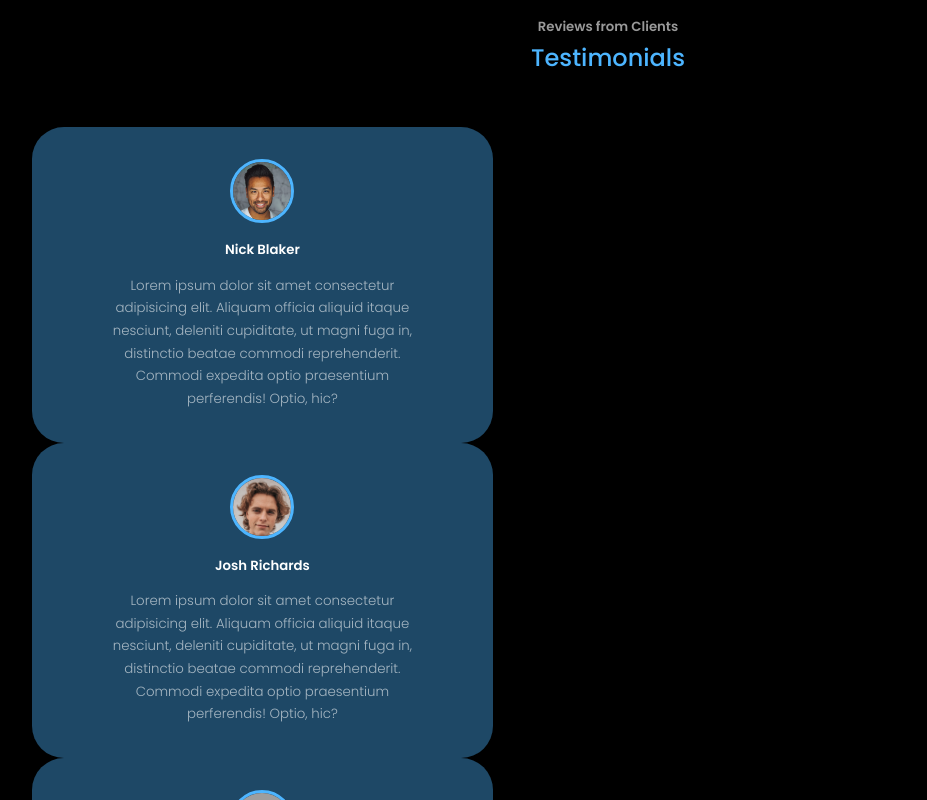
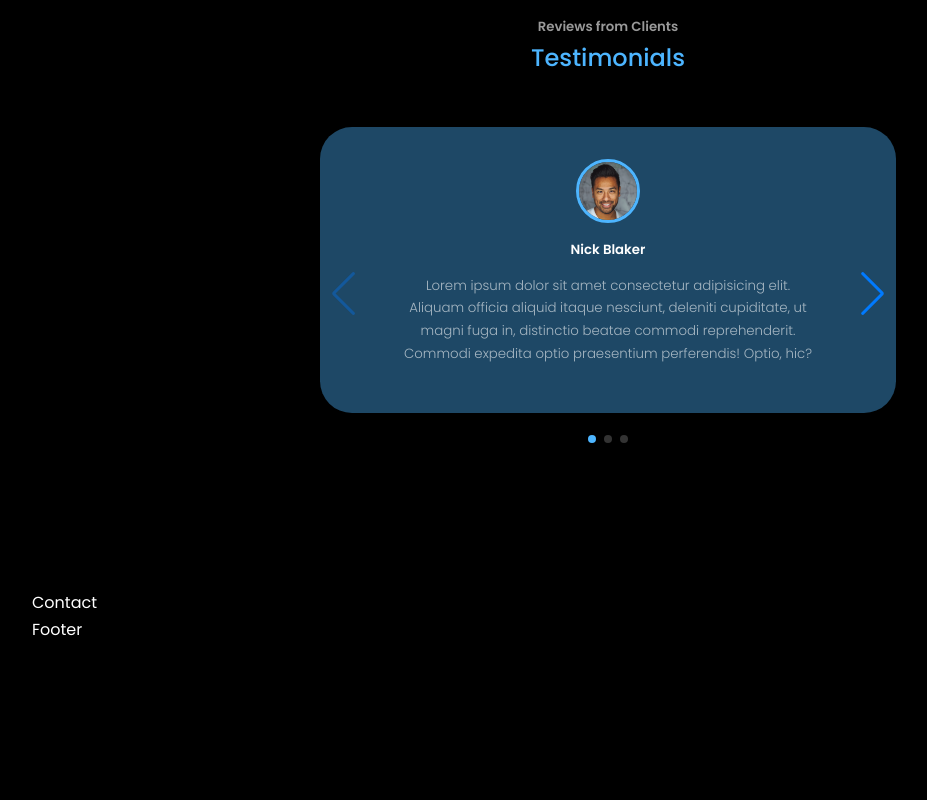
Before and after one commit to miguellutz/react-portfolio-website, a React (Create React App) app: page / in a window 1280 px wide. Shown: the part 3420-4220 px from the top of the page, without its empty margins (32-959 px from the left). After the commit the page ends 4064 px from the top, so only its background shows below. Built offline with nearby package versions, Linux system fonts and the light colour scheme; grey boxes are pictures that could not be loaded.

Commit message:
Testimonial section styling + swiper.js carousel for client testimonials

```diff
--- a/src/components/testimonials/Testimonials.jsx
+++ b/src/components/testimonials/Testimonials.jsx
@@ -3,6 +3,17 @@ import './testimonials.css'
 import AVTR1 from '../../assets/avatar_1.jpeg'
 import AVTR2 from '../../assets/avatar_2.jpeg'
 import AVTR3 from '../../assets/avatar_3.jpeg'
+
+// import Swiper core and required modules
+import { Navigation, Pagination, Scrollbar } from 'swiper';
+
+import { Swiper, SwiperSlide } from 'swiper/react';
+
+// Import Swiper styles
+import 'swiper/css';
+import 'swiper/css/navigation';
+import 'swiper/css/pagination';
+import 'swiper/css/scrollbar';
 
 const data = [
   {
@@ -28,21 +39,27 @@ const Testimonials = () => {
       <h5>Reviews from Clients</h5>
       <h2>Testimonials</h2>
 
-      <div className="container testimonials__container">
+      <Swiper className="container testimonials__container"
+      // install Swiper modules
+      modules={[Navigation, Pagination, Scrollbar]}
+      spaceBetween={40}
+      slidesPerView={1}
+      navigation
+      pagination={{ clickable: true }}>
         {
           data.map(({avatar, name, review}, index) => {
             return(
-              <article key={index} className="testimonial">
+              <SwiperSlide key={index} className="testimonial">
                 <div className="client__avatar">
                   <img src={avatar} alt={name} />
                 </div>
                 <h5 className="client__name">{name}</h5>
                 <small className="client__review">{review}</small>
-              </article>
+              </SwiperSlide>
             )
           })
         }
-      </div>
+      </Swiper>
     </section>
   )
 }
--- a/src/components/testimonials/testimonials.css
+++ b/src/components/testimonials/testimonials.css
@@ -1,5 +1,6 @@
 .testimonials__container {
-  width: 40%;
+  width: 50%;
+  padding-bottom: 3rem !important;
 }
 
 .client__avatar {
@@ -24,7 +25,15 @@
   font-weight: 300;
   display: block;
   width: 80%;
-  margin: 0.8rem auto 0;
+  margin: 0.8rem auto 1rem;
+}
+
+.swiper-pagination-bullet {
+  background: white !important;
+}
+
+.swiper-pagination-bullet-active {
+  background: var(--color-primary) !important;
 }
 
 /* ========== Media Queries (medium devices) ======== */
```
